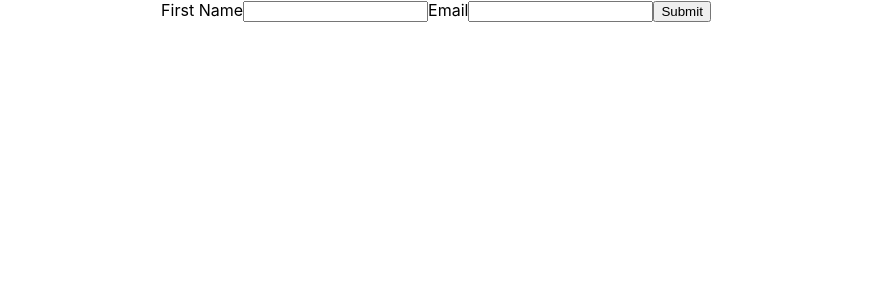
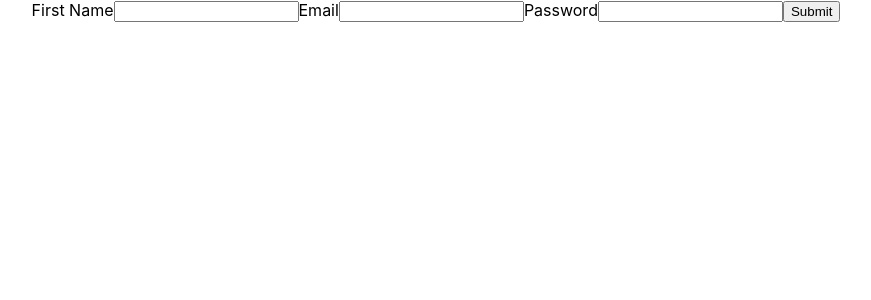
Before and after one commit to CodeCraftersGPT/React-Hook-Form, a React (Create React App) app in the folder react-hook-form-tutorials/: page / in a window 1280 px wide. Shown: the top 300 px of the page, without its empty margins (204-1075 px from the left). Built offline with nearby package versions, Linux system fonts and the light colour scheme.

Commit message:
5_RHF_InputValidations

```diff
--- a/react-hook-form-tutorials/src/App.js
+++ b/react-hook-form-tutorials/src/App.js
@@ -4,11 +4,13 @@ import MyForm from './Components/1_Basic_Hook_Form';
 // import MyForm1 from './Components/RHF/2_RHF_InputFields';'
 import MyForm1 from './Components/RHF/2_RHF_InputFields';
 import InputValidationForm from './Components/RHF/3_RHF_Validation';
+import CustomValidationForm from './Components/RHF/3_RHF_Validation';
 
 function App() {
   return (
     <div className="App">
-      <InputValidationForm />
+      <CustomValidationForm/>
+      {/* <InputValidationForm /> */}
       {/* use MyForm1 */}
       {/* <MyForm1 /> */}
       {/* <MyForm /> */}
--- a/react-hook-form-tutorials/src/Components/RHF/3_RHF_Validation.js
+++ b/react-hook-form-tutorials/src/Components/RHF/3_RHF_Validation.js
@@ -1,13 +1,20 @@
 //import useForm hook
 import { useForm } from "react-hook-form";
 
-// create functin with name FetchData to get the data from jsonplaceholder post api
 
-
-export default function InputValidationForm() {
+export default function CustomValidationForm() {
     //import errors from useForm hook
     const { register, handleSubmit, formState: { errors } } = useForm();
     const onSubmit = (data) => {    console.log(data);  };
+
+    // create custom validation for password to contain $ and # in the password
+    const passwordValidation = (value) => {
+        if (value.includes("$") && value.includes("#")) {
+            return true;
+        } else {
+            return false;
+        }
+    }
 
     return (
 
@@ -21,7 +28,12 @@ export default function InputValidationForm() {
   <input type="email" {...register("email", { required: true, pattern: /^\S+@\S+$/i })} />
     {/* add error message code */}
     {errors.email && <p>Enter a valid email</p>}
+  {/* add password with custom validation */}
+    <label>Password</label>
 
+    <input type="password" {...register("password", { required: true, validate: passwordValidation })} />
+    {/* add error message code */}
+    {errors.password && <p>Password must contain $ or #</p>}
   <input type="submit" />
 </form>)
 }
```
